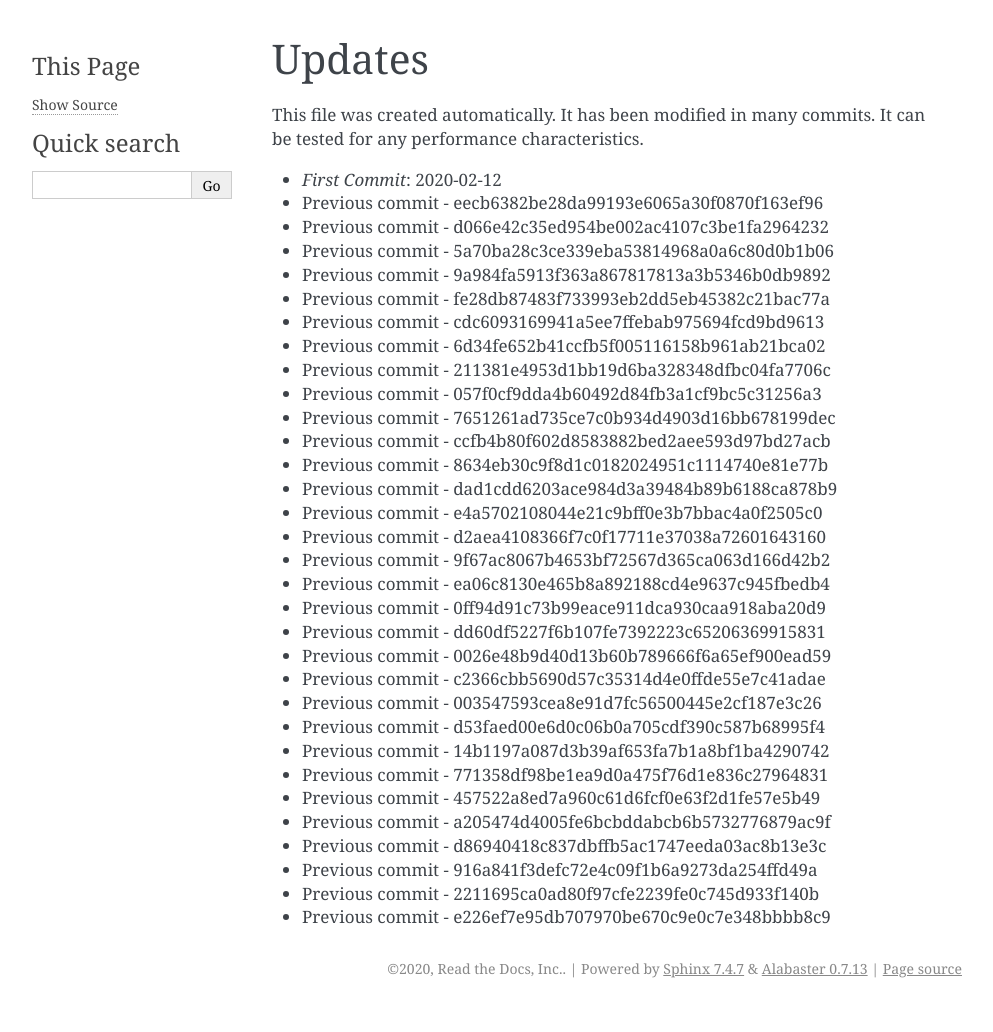
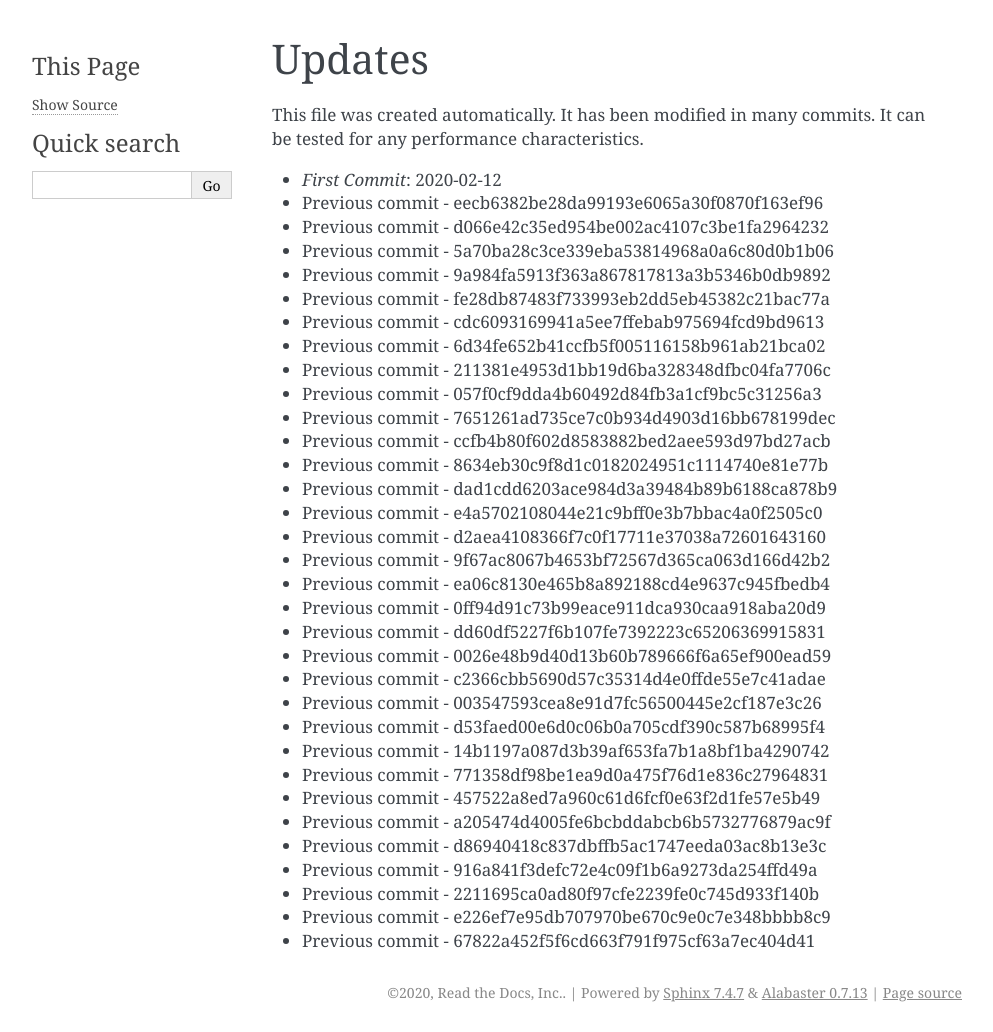
Before and after one commit to readthedocs/rtd-git-stresstest, a Sphinx documentation site: the page built from docs/updates.rst, in a window 1280 px wide. Shown: the whole page, without its empty margins (148-1141 px from the left). Built offline with Sphinx 7.4.7, drawn with Linux system fonts in a browser that asks for light colours; before the commit the page ends 1008 px from its top, so only the background shows below that.

Commit message:
Generating commit from previous: 67822a452f5f6cd663f791f975cf63a7ec404d41

```diff
--- a/docs/updates.rst
+++ b/docs/updates.rst
@@ -37,3 +37,4 @@ It can be tested for any performance characteristics.
 * Previous commit - 916a841f3defc72e4c09f1b6a9273da254ffd49a
 * Previous commit - 2211695ca0ad80f97cfe2239fe0c745d933f140b
 * Previous commit - e226ef7e95db707970be670c9e0c7e348bbbb8c9
+* Previous commit - 67822a452f5f6cd663f791f975cf63a7ec404d41
```
